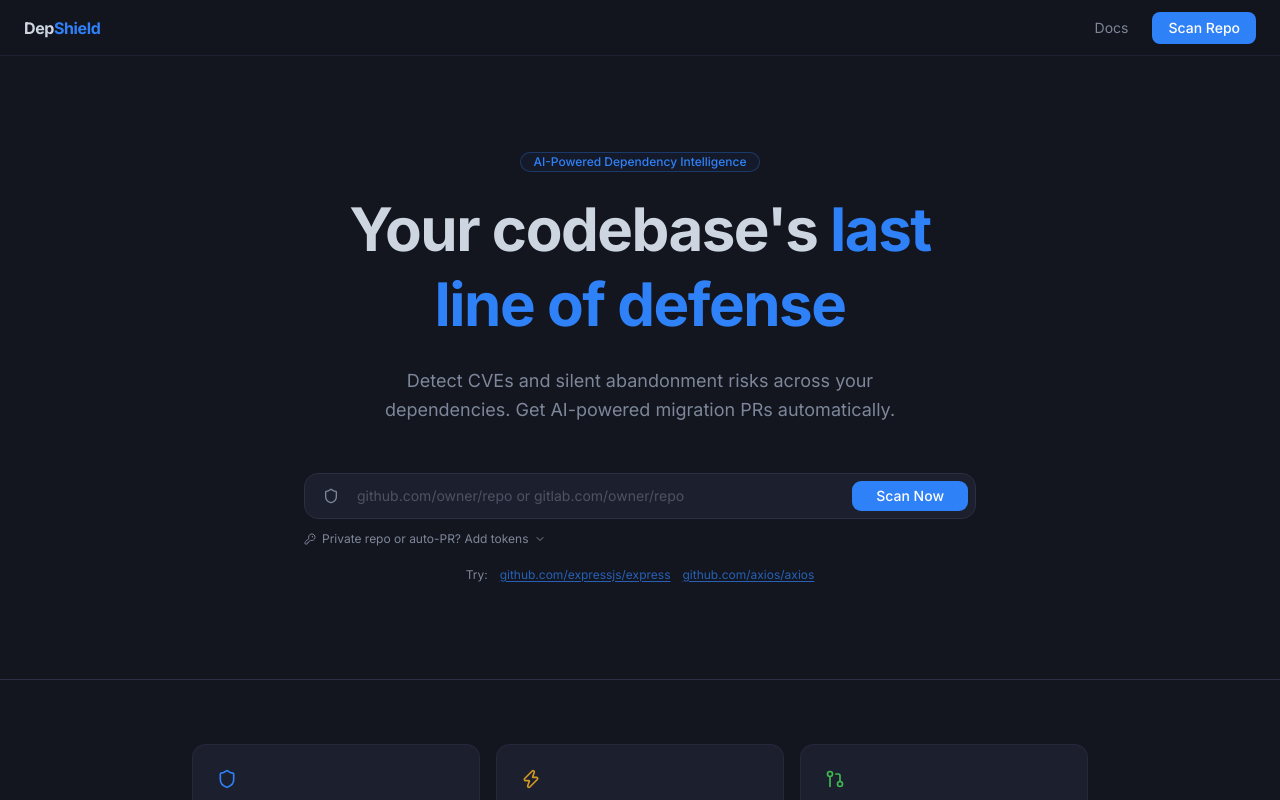
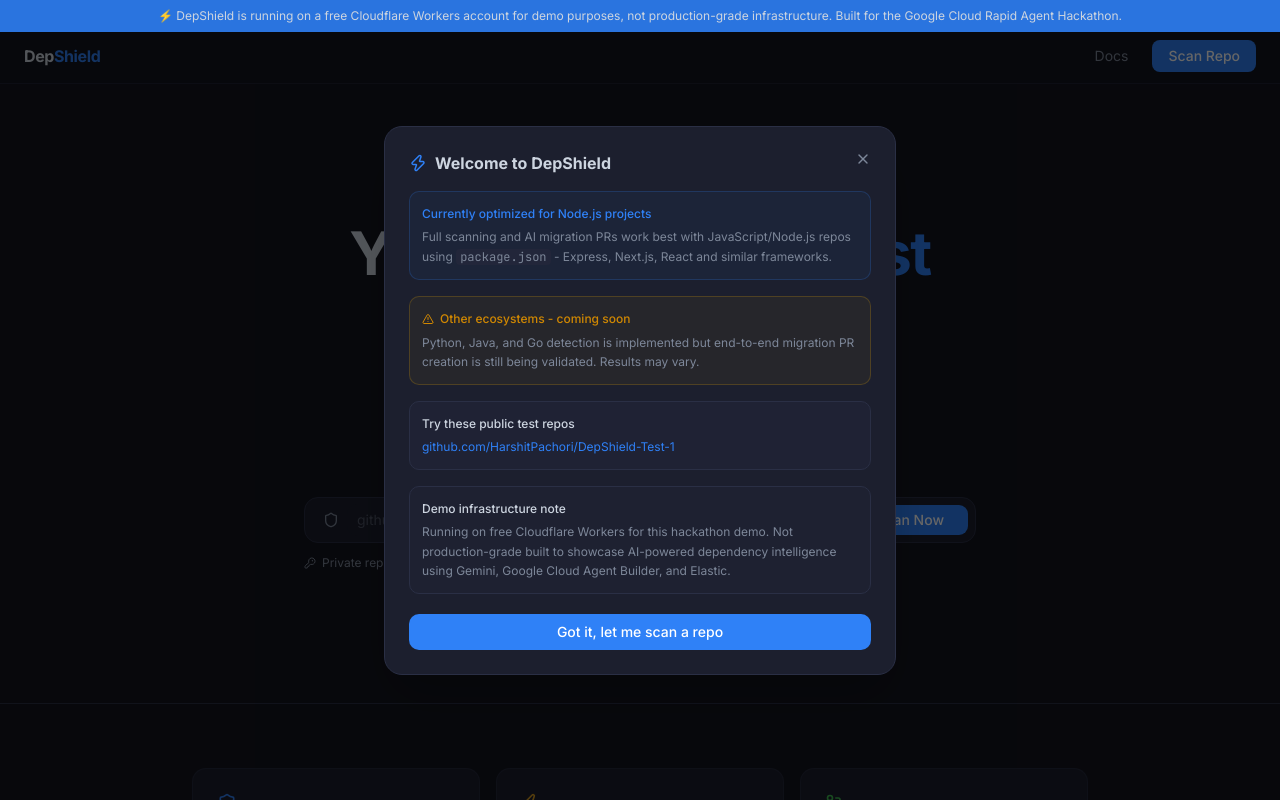
Before and after one commit to HarshitPachori/DepShield, a Next.js app: page / in a window 1280 px wide. Shown: the top 800 px of the page. Built offline with nearby package versions, Linux system fonts and the light colour scheme.

Commit message:
(feat) : added depshield demo banner and dialog

```diff
--- a/src/app/layout.tsx
+++ b/src/app/layout.tsx
@@ -27,8 +27,12 @@
 				<link rel="icon" href="/favicon.svg" type="image/svg+xml" />
 			</head>
 			<body className={`${inter.variable} ${jetbrainsMono.variable} antialiased min-h-screen bg-background text-foreground`}>
+				<div className="fixed top-0 left-0 right-0 w-full bg-primary/90 text-shadow-accent-foreground text-xs py-2 px-4 text-center z-60">
+					⚡ DepShield is running on a free Cloudflare Workers account for demo purposes, not production-grade infrastructure. Built for the
+					Google Cloud Rapid Agent Hackathon.
+				</div>
 				<Navbar />
-				<main className="mt-14">{children}</main>
+				<main className="mt-20">{children}</main>
 			</body>
 		</html>
 	);
--- a/src/app/page.tsx
+++ b/src/app/page.tsx
@@ -5,7 +5,19 @@
 import { Button } from '@/components/ui/button';
 import { Input } from '@/components/ui/input';
 import { Badge } from '@/components/ui/badge';
-import { Shield, Zap, GitPullRequest, Clock, CheckCircle, AlertCircle, KeyRound, ChevronDown, ChevronUp } from 'lucide-react';
+import {
+	Shield,
+	Zap,
+	GitPullRequest,
+	Clock,
+	CheckCircle,
+	AlertCircle,
+	KeyRound,
+	ChevronDown,
+	ChevronUp,
+	AlertTriangle,
+	X,
+} from 'lucide-react';
 import { GithubIcon, GitlabIcon } from '@/components/icons';
 import type { ApiResponse, ScanResponse } from '@/types';
 
@@ -51,6 +63,20 @@
 	const [showPat, setShowPat] = useState(false);
 	const [githubPat, setGithubPat] = useState('');
 	const [gitlabPat, setGitlabPat] = useState('');
+	const [showDialog, setShowDialog] = useState(false);
+	const [showBanner, setShowBanner] = useState(true);
+
+	useEffect(() => {
+		const dismissed = localStorage.getItem('depshield_welcome_dismissed');
+		console.log({ dismissed, type: typeof dismissed });
+
+		if (!dismissed || dismissed === 'false') setShowDialog(true);
+	}, []);
+
+	const dismissDialog = () => {
+		localStorage.setItem('depshield_welcome_dismissed', 'true');
+		setShowDialog(false);
+	};
 
 	useEffect(() => {
 		const history = JSON.parse(localStorage.getItem('depshield_scans') ?? '[]');
@@ -342,6 +368,75 @@
 					))}
 				</div>
 			</section>
+			{showDialog && (
+				<div className="fixed inset-0 z-50 flex items-center justify-center bg-black/60 px-4">
+					<div className="bg-card border border-border rounded-2xl p-6 max-w-lg w-full shadow-2xl">
+						<div className="flex items-start justify-between mb-4">
+							<div className="flex items-center gap-2">
+								<Zap size={18} className="text-primary" />
+								<h2 className="text-foreground font-bold text-base">Welcome to DepShield</h2>
+							</div>
+							<button onClick={dismissDialog} className="text-muted-foreground hover:text-foreground transition-colors">
+								<X size={16} />
+							</button>
+						</div>
+
+						<div className="space-y-4 text-xs text-muted-foreground leading-relaxed">
+							<div className="bg-primary/5 border border-primary/20 rounded-lg p-3">
+								<p className="text-primary font-medium mb-1">Currently optimized for Node.js projects</p>
+								<p>
+									Full scanning and AI migration PRs work best with JavaScript/Node.js repos using{' '}
+									<code className="bg-muted px-1 rounded">package.json</code> - Express, Next.js, React and similar frameworks.
+								</p>
+							</div>
+
+							<div className="bg-yellow-500/5 border border-yellow-500/20 rounded-lg p-3">
+								<div className="flex items-center gap-1.5 mb-1">
+									<AlertTriangle size={12} className="text-yellow-600" />
+									<p className="text-yellow-600 font-medium">Other ecosystems - coming soon</p>
+								</div>
+								<p>
+									Python, Java, and Go detection is implemented but end-to-end migration PR creation is still being validated. Results may
+									vary.
+								</p>
+							</div>
+
+							<div className="bg-muted/50 border border-border rounded-lg p-3">
+								<p className="font-medium text-foreground mb-1">Try these public test repos</p>
+								<div className="space-y-1">
+									{['github.com/HarshitPachori/DepShield-Test-1'].map((repo) => (
+										<button
+											key={repo}
+											onClick={() => {
+												setRepoUrl(`https://${repo}`);
+												dismissDialog();
+											}}
+											className="text-primary hover:underline block"
+										>
+											{repo}
+										</button>
+									))}
+								</div>
+							</div>
+
+							<div className="bg-muted/30 border border-border rounded-lg p-3">
+								<p className="font-medium text-foreground mb-1">Demo infrastructure note</p>
+								<p>
+									Running on free Cloudflare Workers for this hackathon demo. Not production-grade built to showcase AI-powered dependency
+									intelligence using Gemini, Google Cloud Agent Builder, and Elastic.
+								</p>
+							</div>
+						</div>
+
+						<button
+							onClick={dismissDialog}
+							className="w-full mt-5 px-4 py-2 rounded-lg bg-primary text-primary-foreground text-sm font-medium hover:bg-primary/90 transition-colors"
+						>
+							Got it, let me scan a repo
+						</button>
+					</div>
+				</div>
+			)}
 		</div>
 	);
 }
--- a/src/components/Navbar.tsx
+++ b/src/components/Navbar.tsx
@@ -2,7 +2,8 @@
 
 export default function Navbar() {
 	return (
-		<nav className="fixed top-0 left-0 right-0 w-full h-14 z-50 border-b border-border/50 bg-background/80 backdrop-blur-md">
+		// <nav className="fixed top-0 left-0 right-0 w-full h-14 z-50 border-b border-border/50 bg-background/80 backdrop-blur-md">
+		<nav className="fixed top-15 sm:top-12 md:top-10  lg:top-8 xl:top-7 left-0 right-0 w-full h-14 z-50 border-b border-border/50 bg-background/80 backdrop-blur-md">
 			<div className="w-full h-full flex items-center justify-between px-6">
 				<Link href="/" className="flex items-center gap-2">
 					<span className="font-bold text-base tracking-tight text-foreground">
```
